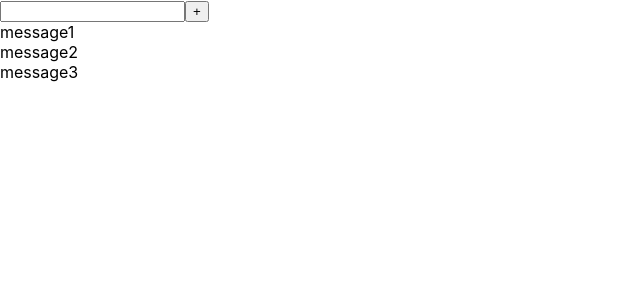
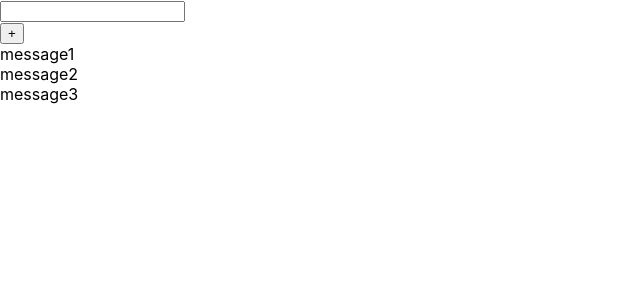
Before and after one commit to IgorBosin/microtasks, a React (Create React App) app: page / in a window 1280 px wide. Shown: the top 300 px of the page, without its empty margins (0-640 px from the left). Built offline with nearby package versions, Linux system fonts and the light colour scheme.

Commit message:
microtasks input (add messages, empty Button.tsx input) by himself

```diff
--- a/src/App.tsx
+++ b/src/App.tsx
@@ -1,8 +1,6 @@
 import React, {useState} from 'react';
-import {FullInput} from "./components/FullInput";
-import {Input} from "./components/Input";
-import {Button} from "./components/Button";
-import FullInput1 from "./components/FullInput1";
+import Input1 from "./components/Input1";
+import Button1 from "./components/Button1";
 
 export type MessagesType = {
     message: string
@@ -10,19 +8,27 @@ export type MessagesType = {
 
 const App = () => {
 
+    let [title, setTitle] = useState('')
+
     let [messages, setMessages] = useState<MessagesType[]>([
         {message: 'message1'},
         {message: 'message2'},
         {message: 'message3'},
     ])
 
-    const addMessages = (newMessages:string) => {
-        setMessages([{message:newMessages}, ...messages])
+    const addMessages = (newMessage:string) => {
+        setMessages([{message:newMessage}, ...messages])
+    }
+
+    const callBack = () => {
+        addMessages(title)
+        setTitle('')
     }
 
     return (
         <div className={'App'}>
-            <FullInput1 addMessages={addMessages}/>
+            <Input1 title={title} setTitle={setTitle}/>
+            <Button1 callBack={callBack} name='+'/>
             {messages.map((el, index) => {
                 return (
                     <div key={index}>{el.message}</div>
--- /dev/null
+++ b/src/components/Button1.tsx
@@ -0,0 +1,21 @@
+import React from 'react';
+
+type Button1PropsType = {
+    name: string
+    callBack: () => void
+}
+
+const Button1 = (props:Button1PropsType) => {
+
+    function onClickHandler() {
+        props.callBack()
+    }
+
+    return (
+        <div>
+            <button onClick={onClickHandler}>{props.name}</button>
+        </div>
+    );
+};
+
+export default Button1;
--- /dev/null
+++ b/src/components/Input1.tsx
@@ -0,0 +1,21 @@
+import React, {ChangeEvent} from 'react';
+
+type Input1PropsType = {
+    title: string
+    setTitle: (title: string) => void
+}
+
+const Input1 = (props:Input1PropsType) => {
+
+    const onChangeInputHandler = (event:ChangeEvent<HTMLInputElement>) => {
+       props.setTitle(event.currentTarget.value)
+    }
+
+    return (
+        <div>
+            <input onChange={onChangeInputHandler} value={props.title}/>
+        </div>
+    );
+};
+
+export default Input1;
```
Also changed, not shown: 1 other file (tests, documents, lock files or other folders).
